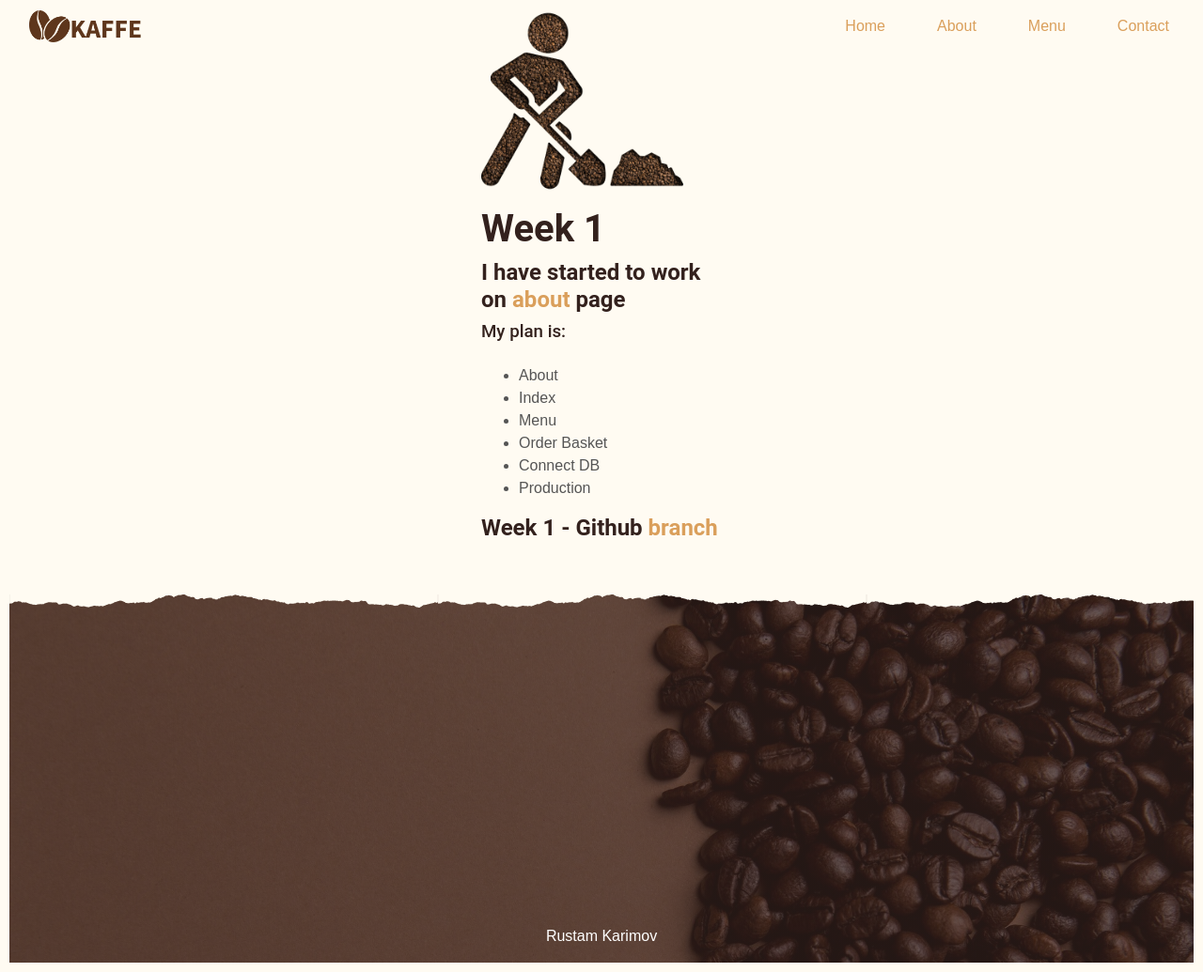
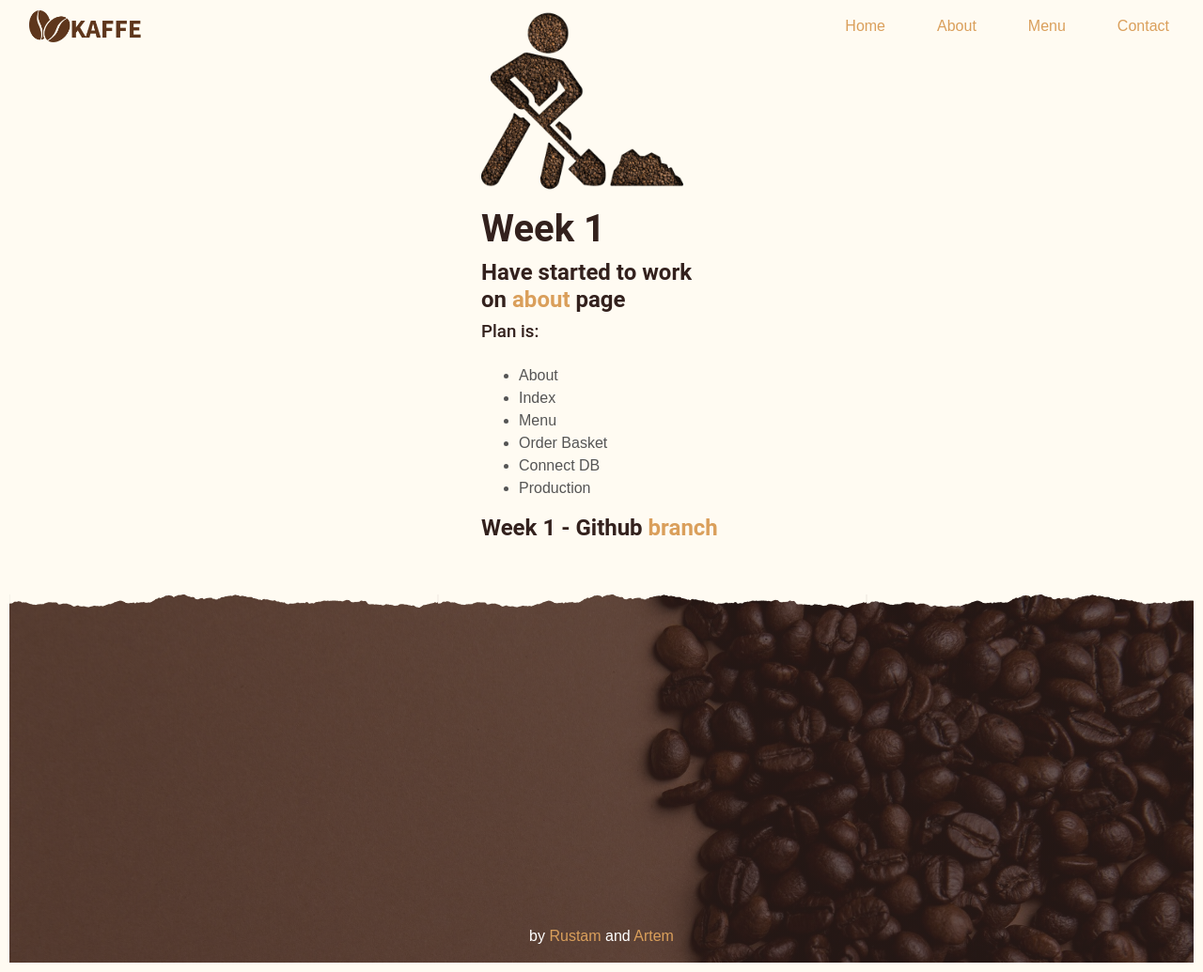
Before and after one commit to rustamPy/e-commerce-flask, a Flask app: page / in a window 1280 px wide. Shown: the whole page at 94% size. Run offline with Flask 2, Linux system fonts and the light colour scheme.

Commit message:
Credit changes

```diff
--- a/templates/foot_ref.html
+++ b/templates/foot_ref.html
@@ -1,2 +1,3 @@
 <div class="footer text-white footer_gen position-relative overlay-top">
-    <p class="text-white author">Rustam Karimov</p>
+    <p class="text-white author">by <a href="https://github.com/rustamPy"> Rustam</a> and <a href="https://github.com/Artem-Purundzhian">Artem </a> </p>
+</div>
--- a/templates/index.html
+++ b/templates/index.html
@@ -26,8 +26,8 @@
 <div class="construction">
 
     <h1> Week 1 </h1>
-    <h2> I have started to work on <a href="/about"> about </a> page</h2>
-    <h3> My plan is:</h3>
+    <h2>  Have started to work on <a href="/about"> about </a> page</h2>
+    <h3> Plan is:</h3>
     <ul>
         <li>About</li>
         <li>Index</li>
```
